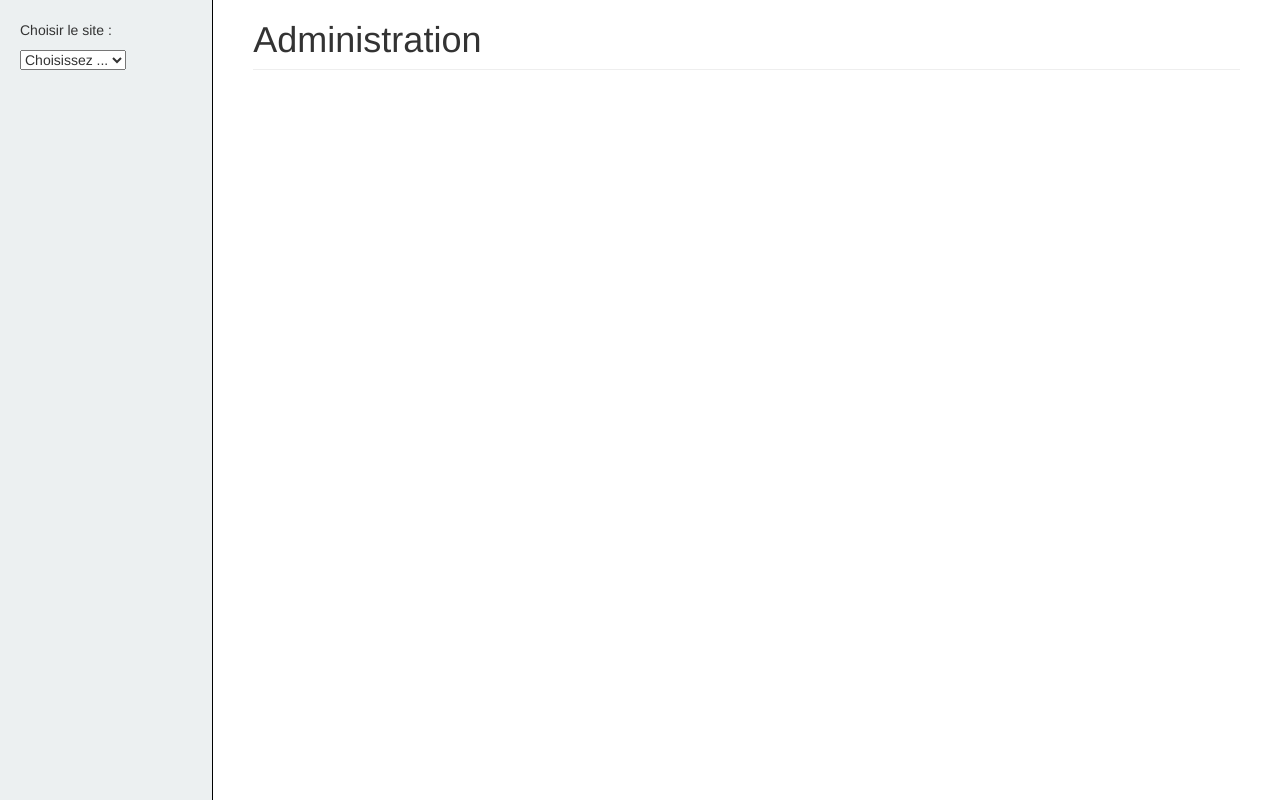
After one commit to SticCA/SiteStic, a PHP site: template templates/admin/index.php in a window 1280 px wide. The commit adds this page. Run offline with PHP 8.4, Linux system fonts and the light colour scheme; the template is opened without the code that fills it, so the values that code supplies are empty; some libraries are stand-ins or nearby versions.

Commit message:
add 2ibs

```diff
--- /dev/null
+++ b/assets/css/app_admin.css
@@ -0,0 +1,89 @@
+html {
+    position: relative;
+    min-height: 100%;
+}
+
+body {
+    padding-bottom: 20px;
+}
+
+.img-align{
+    display: block;
+    margin-right: auto;
+    margin-left: auto;
+}
+
+.navbar-fixed-top {
+    border: 0;
+}
+
+#content-img{
+    margin-top: 200px;
+}
+
+/* Style Boostrap */
+
+.sidebar {
+    display: block;
+    background-color: #ECF0F1;
+    border-right: 1px solid black;
+}
+
+@media (min-width: 768px) {
+    .sidebar {
+        position: fixed;
+        top: 0px;
+        bottom: 0;
+        left: 0;
+        z-index: 1000;
+        display: block;
+        padding: 20px;
+        overflow-x: hidden;
+        overflow-y: auto; /* Scrollable contents if viewport is shorter than content. */
+        background-color: #ECF0F1;
+        border-right: 1px solid black;
+    }
+}
+
+.nav-sidebar {
+    margin-right: -21px; /* 20px padding + 1px border */
+    margin-bottom: 20px;
+    margin-left: -20px;
+}
+
+.nav-sidebar > li > a {
+    padding-right: 20px;
+    padding-left: 20px;
+}
+
+.nav-sidebar a {
+    color: #f9f9ff;
+}
+
+.nav>li>a:focus,
+.nav>li>a:hover {
+    color: #f9f9ff;
+    background-color: #428bca;
+}
+
+.nav-sidebar > .active > a,
+.nav-sidebar > .active > a:hover,
+.nav-sidebar > .active > a:focus {
+    color: #f9f9ff;
+    background-color: #428bca;
+}
+
+.main {
+    padding: 20px;
+}
+
+@media (min-width: 768px) {
+    .main {
+        padding-right: 40px;
+        padding-left: 40px;
+    }
+}
+
+.main .page-header {
+    margin-top: 0;
+}
--- /dev/null
+++ b/assets/js/app_admin.js
@@ -0,0 +1,4 @@
+$( document ).ready(function() {
+
+
+});
--- a/templates/404.php
+++ b/templates/404.php
@@ -3,10 +3,10 @@
 <head>
     <meta http-equiv="Content-Type" content="text/html; charset=utf-8"/>
     <meta name='viewport' content="width=device-width, initial-scale=1.0, maximum-scale=1.0" />
-    <title></title>
+    <title>Erreur 404 !</title>
     <link rel="stylesheet" href="assets/css/bootstrap/css/bootstrap.min.css">
     <link rel="stylesheet" href="assets/css/flaticon.css">
-    <link rel="stylesheet" href="assets/css/app.css">
+    <link rel="stylesheet" href="assets/css/app_miage.css">
 </head>
 <body>
 
--- /dev/null
+++ b/templates/admin/index.php
@@ -0,0 +1,41 @@
+<!DOCTYPE html>
+<html lang="fr">
+<head>
+    <meta http-equiv="Content-Type" content="text/html; charset=utf-8"/>
+    <meta name='viewport' content="width=device-width, initial-scale=1.0, maximum-scale=1.0" />
+    <title>Administration</title>
+    <link rel="stylesheet" href="assets/css/bootstrap/css/bootstrap.min.css">
+    <link rel="stylesheet" href="assets/css/flaticon.css">
+    <link rel="stylesheet" href="assets/css/app_admin.css">
+</head>
+<body>
+
+<section class="container-fluid">
+    <div class="row">
+        <article class="col-sm-3 col-md-2 sidebar">
+
+            <p>Choisir le site :</p>
+            <select name="site">
+                <option value="">Choisissez ...</option>
+                <option value="1">MIAGE</option>
+                <option value="2">2IBS</option>
+            </select>
+
+            <!--div id="content-img">
+                <img class="img-align" src="assets/imgs/upjv.jpg" alt="UPVJ Picardie" width="120">
+            </div-->
+
+        </article>
+        <article class="col-sm-9 col-sm-offset-3 col-md-10 col-md-offset-2 main">
+            <h1 class="page-header">Administration</h1>
+
+            <div class="content"></div>
+        </article>
+    </div>
+</section>
+</body>
+
+<script src="https://ajax.googleapis.com/ajax/libs/jquery/1.11.3/jquery.min.js"></script>
+<script src="assets/css/bootstrap/js/bootstrap.min.js"></script>
+<script type="text/javascript" src="assets/js/app_admin.js"></script>
+</html>
```
Also changed, not shown: app/ConstanteArray.php (added, +24 -0 lines), app/variable.ini.php (added, +19 -0 lines), assets/css/app_2ibs.css (added, +169 -0 lines), index.php (+21 -8 lines), templates/index.php (renamed from templates/main.php, +9 -4 lines), assets/css/app_miage.css (renamed from assets/css/app.css).
